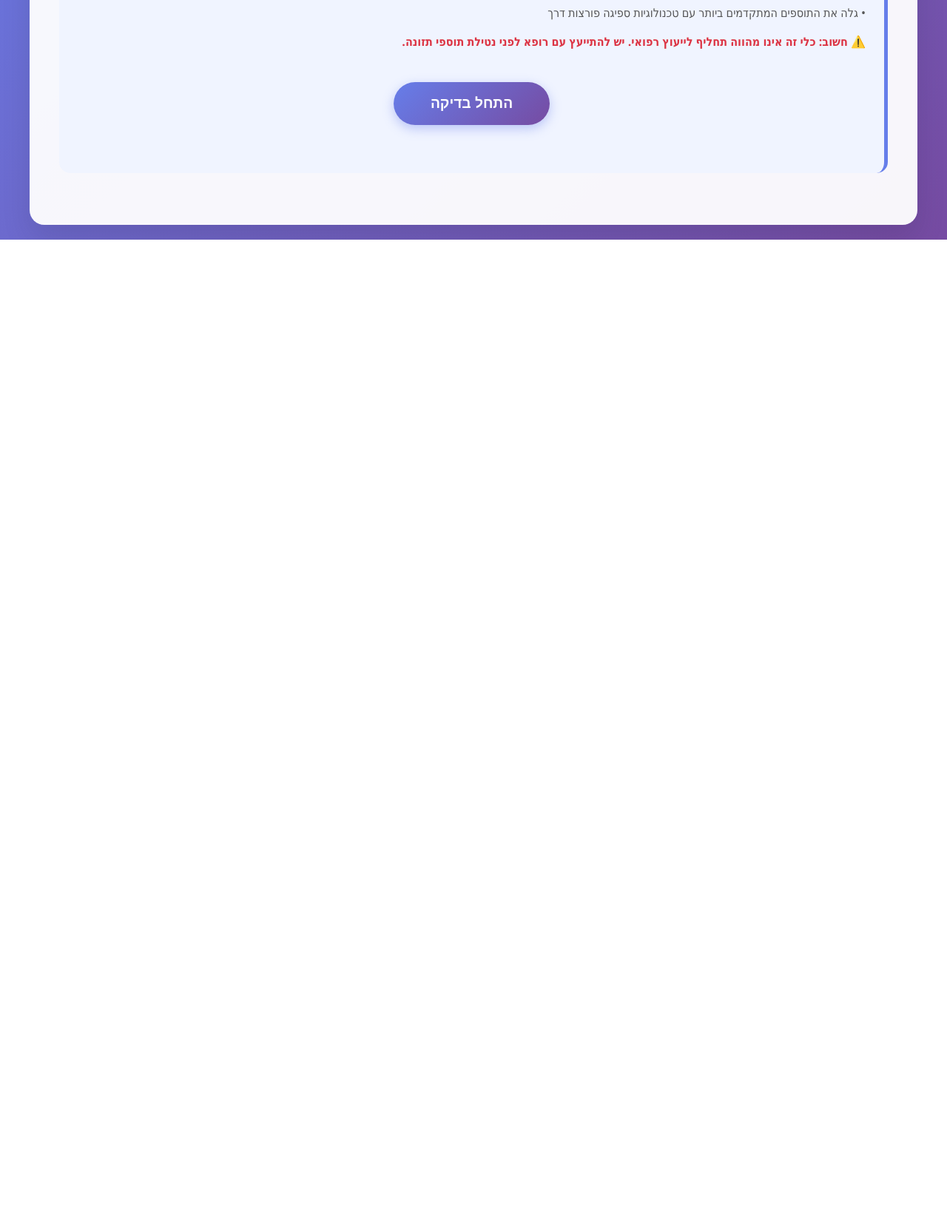
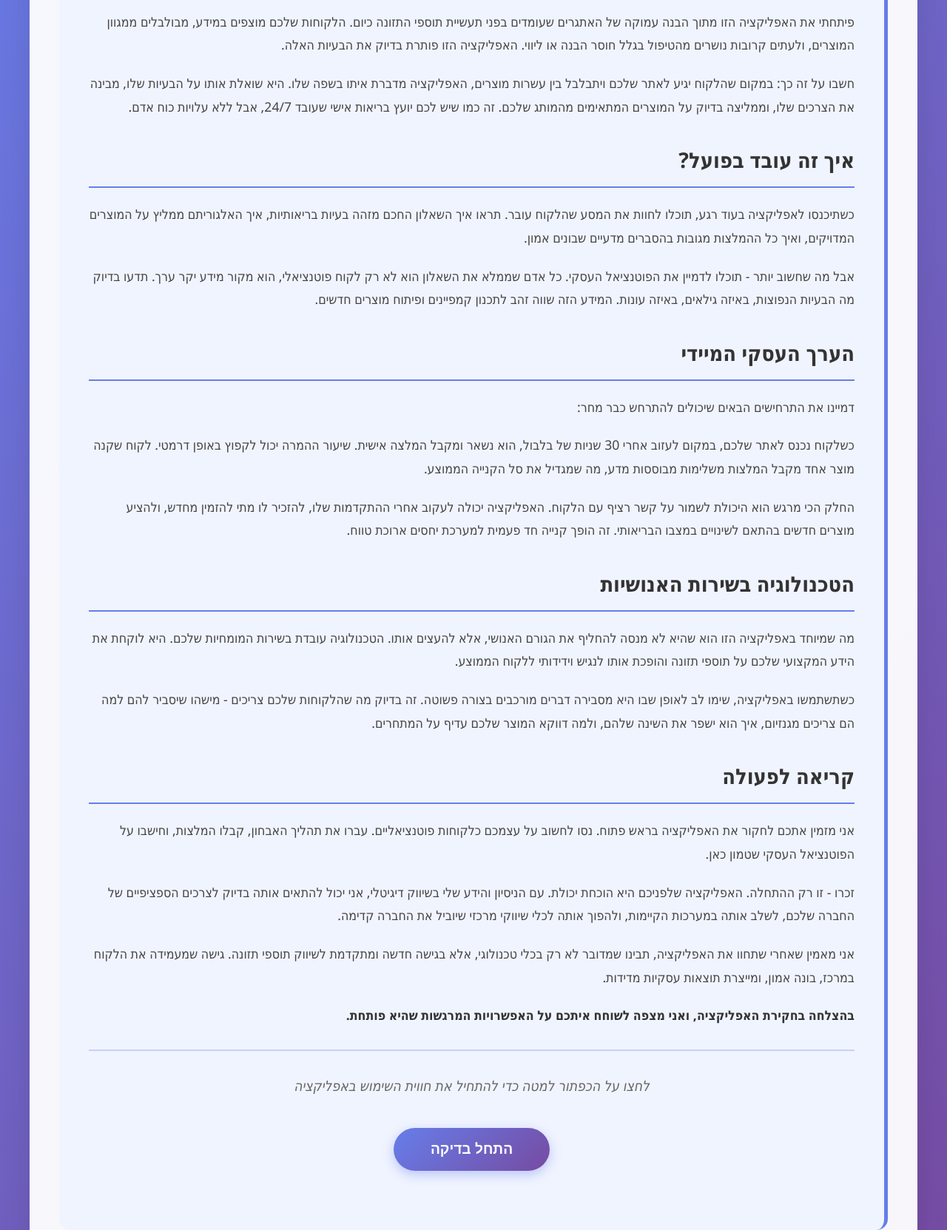
Before and after one commit to beniist/ecosupp-supp-anliis, a plain HTML site: page index.html in a window 1280 px wide. Shown: the part 504-2167 px from the top of the page at 74% size. Before the commit the page ends 828 px from the top, so only its background shows below. Drawn offline with Linux system fonts and the light colour scheme.

Commit message:
עדכון תוכן ועיצוב בעמוד הבית: שדרוג הכותרות וההסברים באזורים השונים, הוספת תוכן חדש המפרט את יתרונות האפליקציה, ושיפורים בעיצוב ה-CSS של אזור ההקדמה להבהרת התוכן.

```diff
--- a/index.html
+++ b/index.html
@@ -10,20 +10,57 @@
     <div class="container">
         <div class="header">
             <img src="images/ecosupp-logo.png" alt="אקוסאפ - מחברים בין מדע לטבע" class="logo">
-            <h1>בודק חוסרים תזונתיים</h1>
-            <p>גלה אילו תוספי תזונה מתקדמים יכולים לשפר את בריאותך</p>
+            <h1>ברוכים הבאים לדמו האפליקציה החכמה לאבחון תוספי תזונה</h1>
         </div>
 
         <div class="content">
             <div class="intro" id="intro">
-                                 <img src="images/ecosupp-logo.png" alt="אקוסאפ - מחברים בין מדע לטבע" class="intro-logo">
-                <h2>ברוכים הבאים לבודק החוסרים התזונתיים של אקוסאפ</h2>
-                <p>כלי זה יעזור לך לזהות חוסרים אפשריים בויטמינים ומינרלים ולגלות את הפתרונות המתקדמים ביותר מבית אקוסאפ.</p>
-                <p><strong>איך זה עובד:</strong></p>
-                <p>• דרג כל סימפטום מ-0 (אין כלל) עד 5 (חמור מאוד)</p>
-                <p>• המערכת תנתח את התשובות שלך ותציג המלצות מותאמות אישית</p>
-                <p>• גלה את התוספים המתקדמים ביותר עם טכנולוגיות ספיגה פורצות דרך</p>
-                <p style="color: #dc3545; font-weight: bold;">⚠️ חשוב: כלי זה אינו מהווה תחליף לייעוץ רפואי. יש להתייעץ עם רופא לפני נטילת תוספי תזונה.</p>
+                <img src="images/ecosupp-logo.png" alt="אקוסאפ - מחברים בין מדע לטבע" class="intro-logo">
+
+                <p>שלום,</p>
+
+                <p>אני מעריך שהקדשת מזמנך להיכנס לכאן ולהכיר את הפרויקט שפיתחתי במיוחד עבורכם. לפני שתתחיל להשתמש באפליקציה, הרשה לי להסביר בקצרה כיצד היא יכולה להפוך למנוף צמיחה משמעותי עבור החברה שלכם.</p>
+
+                <h2>החזון שמאחורי האפליקציה</h2>
+
+                <p>פיתחתי את האפליקציה הזו מתוך הבנה עמוקה של האתגרים שעומדים בפני תעשיית תוספי התזונה כיום. הלקוחות שלכם מוצפים במידע, מבולבלים ממגוון המוצרים, ולעתים קרובות נושרים מהטיפול בגלל חוסר הבנה או ליווי. האפליקציה הזו פותרת בדיוק את הבעיות האלה.</p>
+
+                <p>חשבו על זה כך: במקום שהלקוח יגיע לאתר שלכם ויתבלבל בין עשרות מוצרים, האפליקציה מדברת איתו בשפה שלו. היא שואלת אותו על הבעיות שלו, מבינה את הצרכים שלו, וממליצה בדיוק על המוצרים המתאימים מהמותג שלכם. זה כמו שיש לכם יועץ בריאות אישי שעובד 24/7, אבל ללא עלויות כוח אדם.</p>
+
+                <h2>איך זה עובד בפועל?</h2>
+
+                <p>כשתיכנסו לאפליקציה בעוד רגע, תוכלו לחוות את המסע שהלקוח עובר. תראו איך השאלון החכם מזהה בעיות בריאותיות, איך האלגוריתם ממליץ על המוצרים המדויקים, ואיך כל ההמלצות מגובות בהסברים מדעיים שבונים אמון.</p>
+
+                <p>אבל מה שחשוב יותר - תוכלו לדמיין את הפוטנציאל העסקי. כל אדם שממלא את השאלון הוא לא רק לקוח פוטנציאלי, הוא מקור מידע יקר ערך. תדעו בדיוק מה הבעיות הנפוצות, באיזה גילאים, באיזה עונות. המידע הזה שווה זהב לתכנון קמפיינים ופיתוח מוצרים חדשים.</p>
+
+                <h2>הערך העסקי המיידי</h2>
+
+                <p>דמיינו את התרחישים הבאים שיכולים להתרחש כבר מחר:</p>
+
+                <p>כשלקוח נכנס לאתר שלכם, במקום לעזוב אחרי 30 שניות של בלבול, הוא נשאר ומקבל המלצה אישית. שיעור ההמרה יכול לקפוץ באופן דרמטי. לקוח שקנה מוצר אחד מקבל המלצות משלימות מבוססות מדע, מה שמגדיל את סל הקנייה הממוצע.</p>
+
+                <p>החלק הכי מרגש הוא היכולת לשמור על קשר רציף עם הלקוח. האפליקציה יכולה לעקוב אחרי ההתקדמות שלו, להזכיר לו מתי להזמין מחדש, ולהציע מוצרים חדשים בהתאם לשינויים במצבו הבריאותי. זה הופך קנייה חד פעמית למערכת יחסים ארוכת טווח.</p>
+
+                <h2>הטכנולוגיה בשירות האנושיות</h2>
+
+                <p>מה שמיוחד באפליקציה הזו הוא שהיא לא מנסה להחליף את הגורם האנושי, אלא להעצים אותו. הטכנולוגיה עובדת בשירות המומחיות שלכם. היא לוקחת את הידע המקצועי שלכם על תוספי תזונה והופכת אותו לנגיש וידידותי ללקוח הממוצע.</p>
+
+                <p>כשתשתמשו באפליקציה, שימו לב לאופן שבו היא מסבירה דברים מורכבים בצורה פשוטה. זה בדיוק מה שהלקוחות שלכם צריכים - מישהו שיסביר להם למה הם צריכים מגנזיום, איך הוא ישפר את השינה שלהם, ולמה דווקא המוצר שלכם עדיף על המתחרים.</p>
+
+                <h2>קריאה לפעולה</h2>
+
+                <p>אני מזמין אתכם לחקור את האפליקציה בראש פתוח. נסו לחשוב על עצמכם כלקוחות פוטנציאליים. עברו את תהליך האבחון, קבלו המלצות, וחישבו על הפוטנציאל העסקי שטמון כאן.</p>
+
+                <p>זכרו - זו רק ההתחלה. האפליקציה שלפניכם היא הוכחת יכולת. עם הניסיון והידע שלי בשיווק דיגיטלי, אני יכול להתאים אותה בדיוק לצרכים הספציפיים של החברה שלכם, לשלב אותה במערכות הקיימות, ולהפוך אותה לכלי שיווקי מרכזי שיוביל את החברה קדימה.</p>
+
+                <p>אני מאמין שאחרי שתחוו את האפליקציה, תבינו שמדובר לא רק בכלי טכנולוגי, אלא בגישה חדשה ומתקדמת לשיווק תוספי תזונה. גישה שמעמידה את הלקוח במרכז, בונה אמון, ומייצרת תוצאות עסקיות מדידות.</p>
+
+                <p><strong>בהצלחה בחקירת האפליקציה, ואני מצפה לשוחח איתכם על האפשרויות המרגשות שהיא פותחת.</strong></p>
+
+                <hr>
+
+                <p><em>לחצו על הכפתור למטה כדי להתחיל את חווית השימוש באפליקציה</em></p>
+
                 <div class="button-container">
                     <button class="action-btn" onclick="startAssessment()">התחל בדיקה</button>
                 </div>
@@ -49,7 +86,7 @@
 
             <div class="results-container" id="resultsContainer">
                 <div class="results-header">
-                                         <img src="images/ecosupp-logo.png" alt="אקוסאפ - מחברים בין מדע לטבע" class="results-logo">
+                    <img src="images/ecosupp-logo.png" alt="אקוסאפ - מחברים בין מדע לטבע" class="results-logo">
                     <h2>התוצאות שלך</h2>
                     <p>על פי הסימפטומים שדירגת, אלו התוספים המומלצים לך מבית אקוסאפ:</p>
                 </div>
--- a/style.css
+++ b/style.css
@@ -53,11 +53,12 @@ body {
 
 .intro {
     background: #f0f4ff;
-    padding: 25px;
+    padding: 40px;
     border-radius: 15px;
     margin-bottom: 30px;
     border-right: 5px solid #667eea;
     position: relative;
+    line-height: 1.8;
 }
 
 .intro-logo {
@@ -72,14 +73,39 @@ body {
 
 .intro h2 {
     color: #333;
-    margin-bottom: 15px;
+    margin: 30px 0 20px;
     font-size: 1.8rem;
+    font-weight: bold;
+    border-bottom: 2px solid #667eea;
+    padding-bottom: 10px;
 }
 
 .intro p {
-    color: #555;
+    color: #444;
     line-height: 1.8;
-    margin-bottom: 10px;
+    margin-bottom: 20px;
+    font-size: 1.1rem;
+}
+
+.intro hr {
+    border: none;
+    border-top: 2px solid #667eea;
+    margin: 30px 0;
+    opacity: 0.3;
+}
+
+.intro strong {
+    color: #333;
+    font-weight: bold;
+}
+
+.intro em {
+    color: #666;
+    font-style: italic;
+    display: block;
+    text-align: center;
+    margin: 20px 0;
+    font-size: 1.2rem;
 }
 
 .symptoms-container {
```
